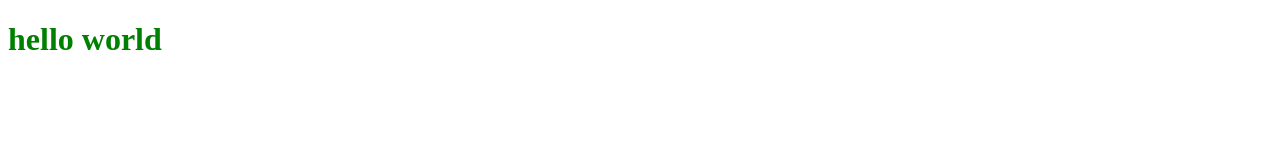
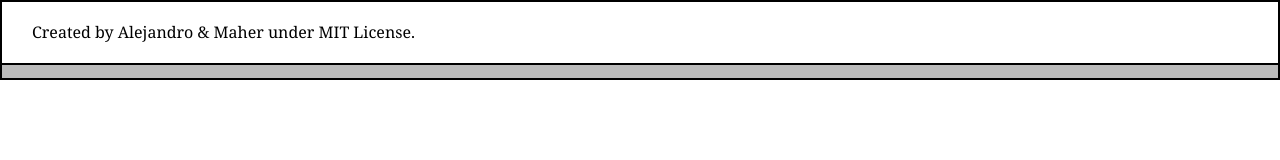
Before and after one commit to Alejandro-Bernal-M/Capstone-Project-JavaScript, a website built with webpack: page src/index.html in a window 1280 px wide. Built offline with nearby package versions, Linux system fonts and the light colour scheme.

Commit message:
Add footer

```diff
--- a/src/index.html
+++ b/src/index.html
@@ -7,7 +7,12 @@
   <title>BuyAndRent</title>
 </head>
 <body>
-  <h1 >hello world</h1>
 
+  <footer class="footer">
+    <div class="footer1">
+      <p class="footer-p">Created by Alejandro & Maher under MIT License.</p>
+    </div>
+    <div class="footer2"></div>
+  </footer>
 </body>
 </html>
--- a/src/styles.css
+++ b/src/styles.css
@@ -1,3 +1,26 @@
-h1 {
-  color: green;
+* {
+  box-sizing: border-box;
+  padding: 0;
+  margin: 0;
+  font-family: Georgia, 'Times New Roman', Times, serif;
 }
+
+.footer {
+  border: 2px solid black;
+  height: 80px;
+}
+
+.footer1 {
+  height: 80%;
+  width: 100%;
+  display: flex;
+  align-items: center;
+  padding-left: 30px;
+}
+
+.footer2 {
+  height: 20%;
+  width: 100%;
+  background-color: #bbb;
+  border-top: 2px solid black;
+}
```
